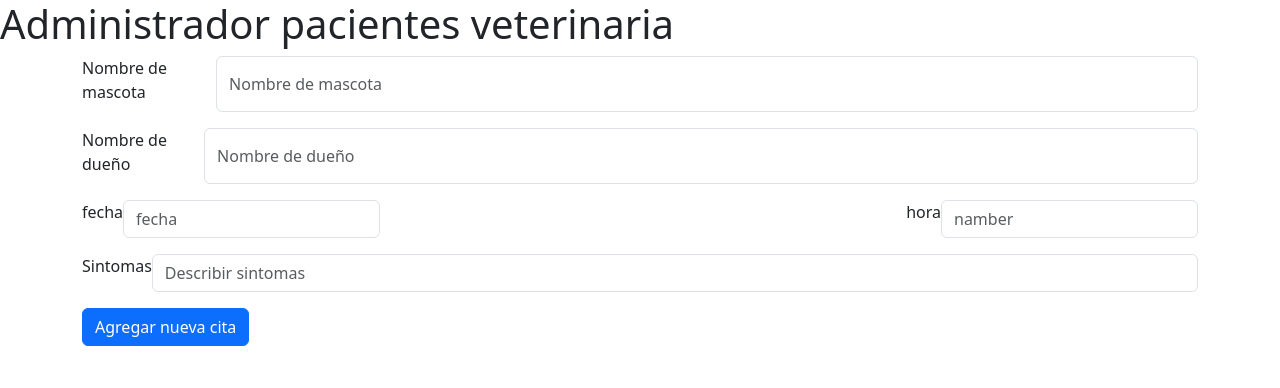
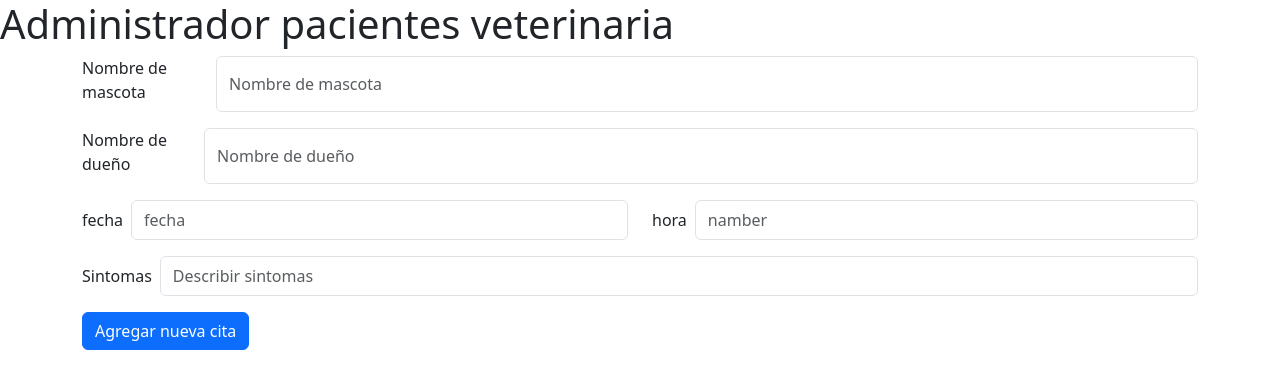
Before and after one commit to Rivadeneiea/ejercicio9-react, a React (Vite) app: page / in a window 1280 px wide. Shown: the top 388 px of the page. Built offline with nearby package versions, Linux system fonts and the light colour scheme.

Commit message:
creo es state , agrego localstorage y agrego el componente formulario

```diff
--- a/src/App.jsx
+++ b/src/App.jsx
@@ -1,14 +1,25 @@
 import "bootstrap/dist/css/bootstrap.min.css";
 import "./App.css";
 import Formulario from "./componenst/Formulario";
+import { useEffect, useState } from "react";
 
 function App() {
+  let citaLocalStorage = JSON.parse(localStorage.getItem("citas")) || [];
+  const [citasApp, setCitasApp] = useState(citaLocalStorage);
+
+  useEffect(() => {
+    localStorage.setItem("citas", JSON.stringify(citasApp));
+  }, [citasApp]);
+
+  const crearCitas = (cita) => {
+    setCitasApp([...citasApp, cita]);
+  };
   return (
     <>
       <div>
         <h1 className="tex-danger">Administrador pacientes veterinaria</h1>
       </div>{" "}
-      <Formulario></Formulario>
+      <Formulario crearCitas={crearCitas}></Formulario>
     </>
   );
 }
--- a/src/componenst/Formulario.jsx
+++ b/src/componenst/Formulario.jsx
@@ -1,30 +1,70 @@
+import { useState } from "react";
 import Button from "react-bootstrap/Button";
 import Form from "react-bootstrap/Form";
 
-const Formulario = () => {
+const Formulario = ({ crearCitas }) => {
+  const [cita, setCita] = useState({
+    nombreDeMascota: "",
+    nombreDeDueño: "",
+    hora: "",
+    fecha: "",
+    sintomas: "",
+  });
+
+  const valorInputs = (e) => {
+    setCita({
+      [e.target.name]: e.target.value,
+    });
+  };
+
   return (
     <Form className="container">
       <Form.Group className="mb-3 d-flex" controlId="formBasicEmail">
         <Form.Label> Nombre de mascota</Form.Label>
-        <Form.Control type="text" placeholder="Nombre de mascota" />
+        <Form.Control
+          type="text"
+          name="nombreDeMascota"
+          value={cita.nombreDeMascota}
+          placeholder="Nombre de mascota"
+        />
       </Form.Group>
       <Form.Group className="mb-3 d-flex" controlId="formBasicEmail">
         <Form.Label> Nombre de dueño</Form.Label>
-        <Form.Control type="text" placeholder="Nombre de dueño" />
+        <Form.Control
+          type="text"
+          name="nombreDeDueño"
+          value={cita.nombreDeDueño}
+          placeholder="Nombre de dueño"
+        />
       </Form.Group>
-      <div className="d-flex justify-content-between">
-        <Form.Group className="mb-3 d-flex" controlId="formBasicEmail">
-          <Form.Label> fecha</Form.Label>
-          <Form.Control type="namber" placeholder="fecha" />
+      <div className="row ">
+        <Form.Group className="mb-3 d-flex col-6" controlId="formBasicEmail">
+          <Form.Label className="mt-2 me-2"> fecha</Form.Label>
+          <Form.Control
+            type="number"
+            name="fecha"
+            value={cita.fecha}
+            placeholder="fecha"
+          />
         </Form.Group>
-        <Form.Group className="mb-3 d-flex" controlId="formBasicEmail">
-          <Form.Label> hora</Form.Label>
-          <Form.Control type="namber" placeholder="namber" />
+        <Form.Group className="mb-3 d-flex col-6" controlId="formBasicEmail">
+          <Form.Label className="mt-2 me-2"> hora</Form.Label>
+          <Form.Control
+            type="number"
+            name="hora"
+            value={cita.hora}
+            placeholder="namber"
+          />
         </Form.Group>
       </div>
       <Form.Group className="mb-3 d-flex" controlId="formBasicEmail">
-        <Form.Label> Sintomas</Form.Label>
-        <Form.Control type="text" placeholder="Describir sintomas" />
+        <Form.Label className="mt-2 me-2"> Sintomas</Form.Label>
+        <Form.Control
+          type="text"
+          name="sintomas"
+          value={cita.sintomas}
+          placeholder="Describir sintomas"
+        />
       </Form.Group>
 
       <Button variant="primary" type="submit">
```
